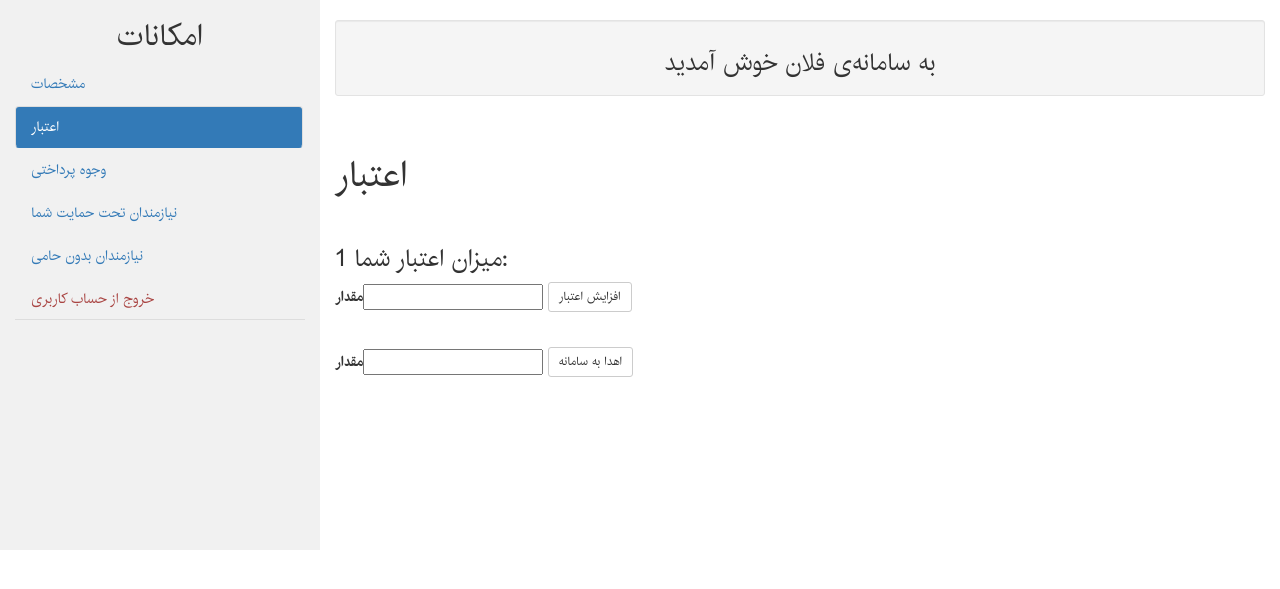
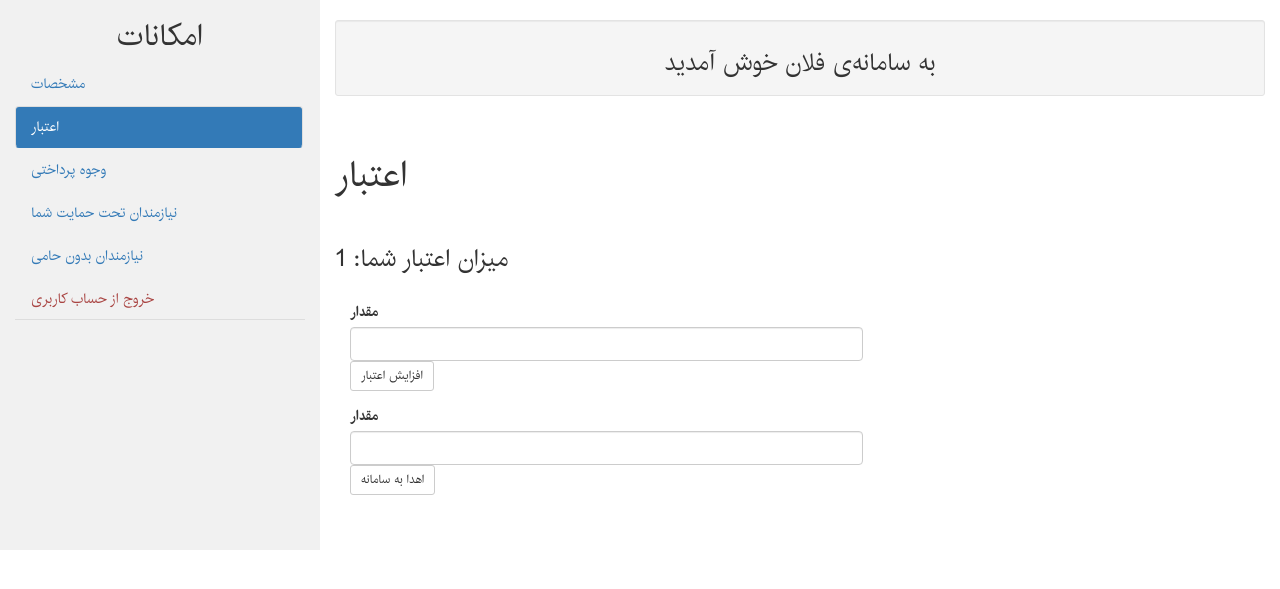
Before and after one commit to aarezou/SAD-Project, a Django app: page /tahapp/donor_view/ in a window 1280 px wide, after a click on "اعتبار". Shown: the top 589 px of the page. Run offline with Django 3.2, Linux system fonts and the light colour scheme; a user stored in the database is signed in; tables that the repository leaves empty hold one stand-in row (values such as "Sample post"); some libraries are stand-ins or nearby versions.

Commit message:
Donation html

```diff
--- a/tahapp/templates/tahapp/donor.html
+++ b/tahapp/templates/tahapp/donor.html
@@ -2,7 +2,7 @@
 
 {% block navigation %}
 	<ul class="nav nav-tabs nav-pills nav-stacked">
-		{% if not your_needfuls_active and not other_needfuls_active and not credit_active%}
+		{% if not your_needfuls_active and not other_needfuls_active and not credit_active %}
 			<li class="active"><a href="#info" role="tab" data-toggle="tab">مشخصات</a></li>
 		{% else %}
 			<li><a href="#info" role="tab" data-toggle="tab">مشخصات</a></li>
@@ -29,7 +29,7 @@
 
 {% block content %}
 	<div class="tab-content">
-		{% if not your_needfuls_active and not other_needfuls_active %}
+		{% if not your_needfuls_active and not other_needfuls_active and not credit_active %}
 			<div role="tabpanel" class="tab-pane active" id="info">
 		{% else %}
 		<div role="tabpanel" class="tab-pane" id="info">
@@ -46,43 +46,43 @@
 		{% endif %}
 			<br>
 			<h1>اعتبار </h1><br>
-			<h3>{{ credit }} میزان اعتبار شما: </h3>
+			<h3> میزان اعتبار شما: {{ credit }}</h3> <br>
 			<form action="{% url 'increase_credit' %}" method="post">
 				{% csrf_token %}
-				<div class="form-group">
-					<label for="value"> مقدار</label><input id="value" name="value" >
+				<div class="col-sm-7 form-group">
+					<label for="value"> مقدار </label><input class="form-control" type="number" id="value" name="value" >
 					<button type="submit" class="btn btn-sm btn-default">افزایش اعتبار</button>
 				</div>
 			</form>
-			<br>
+
 			<form action="{% url 'donate' %}" method="post">
 				{% csrf_token %}
-				<div class="form-group">
-					<label for="value"> مقدار</label><input id="value" name="value" >
+				<div class="col-sm-7 form-group">
+					<label for="value"> مقدار </label><input class="form-control" type="number" id="value" name="value" >
 					<button type="submit" class="btn btn-sm btn-default">اهدا به سامانه</button>
 				</div>
 			</form>
 			<br>
 			{% if credit_success %}
-				<div class="col-sm-5 alert alert-success">
+				<div class="col-sm-7 alert alert-success">
 					<strong>افزایش اعتبار با موفقیت انجام شد.</strong>
 				</div>
 				<br>
 			{% endif %}
 			{% if credit_failed or donation_failed%}
-				<div class="col-sm-5 alert alert-danger">
+				<div class="col-sm-7 alert alert-danger">
 					<strong>خطا</strong>لطفا یک عدد مثبت وارد کنید.
 				</div>
 				<br>
 			{% endif %}
 			{% if donation_success %}
-				<div class="col-sm-5 alert alert-success">
+				<div class="col-sm-7 alert alert-success">
 					<strong>اهدا به سامانه با موفقیت انجام شد.</strong>
 				</div>
 				<br>
 			{% endif %}
 			{% if donation_not_enough %}
-				<div class="col-sm-5 alert alert-danger">
+				<div class="col-sm-7 alert alert-danger">
 					<strong>خطا</strong>اعتبار شما کافی نیست.
 				</div>
 				<br>
--- a/tahapp/urls.py
+++ b/tahapp/urls.py
@@ -23,4 +23,5 @@ urlpatterns = [
 	path('donor_needful_care/', views.donor_needful_care, name='donor_needful_care'),
 	path('donor_needful_info/<int:needful_id>/', views.donor_needful_info, name='donor_needful_info'),
 	path('increase_credit/', views.increase_credit, name='increase_credit'),
+	path('donate/', views.donate, name='donate'),
 ]
--- a/tahapp/views.py
+++ b/tahapp/views.py
@@ -317,7 +317,7 @@ def increase_credit(request):
 		return redirect('index')
 	if request.method == 'POST':
 		context = {'credit_active':True}
-		value = request.POST.get('value')
+		value = int(request.POST.get('value'))
 		if value and value > 0:
 			donor.credit += value
 			donor.save()
@@ -334,7 +334,7 @@ def donate(request):
 		return redirect('index')
 	if request.method == 'POST':
 		context = {'credit_active':True}
-		value = request.POST.get('value')
+		value = int(request.POST.get('value'))
 		if value and value > 0:
 			if donor.credit >= value:
 				foundation = Foundation.objects.get(id=1)
```
